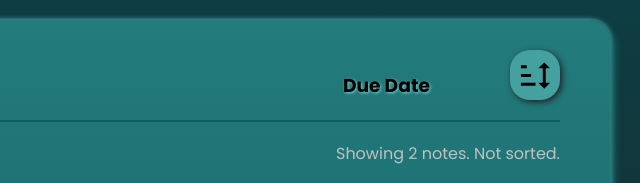
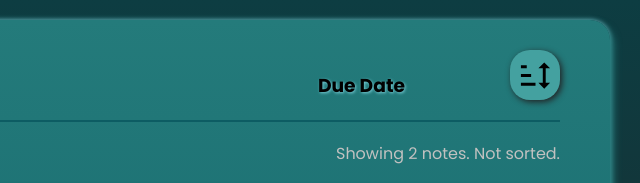
Before and after one commit to See-Monkey/todo, a website built with webpack: page src/index.html in a window 1280 px wide. Shown: the top 183 px of the page, 640-1280 px from the left. Built offline with nearby package versions, Linux system fonts and the light colour scheme.

Commit message:
Fix date validation

```diff
--- a/src/css/style.css
+++ b/src/css/style.css
@@ -239,7 +239,7 @@ input.inputProject:disabled {
 
 .dueDateHeader {
   margin-left: auto;
-  margin-right: 70px;
+  margin-right: 95px;
   text-shadow: 1px 1px 3px var(--blue);
 }
 
--- a/src/js/display.js
+++ b/src/js/display.js
@@ -339,7 +339,6 @@ class Display {
         newDueDate.type = "date";
         newDueDate.classList.add("dueDate");
         newDueDate.classList.add("newDueDate");
-        newDueDate.placeholder = "Due Date";
         newNoteHeader.appendChild(newDueDate);
 
         const newNoteBody = document.createElement("div");
@@ -604,7 +603,7 @@ class Display {
 
         if (newNoteTitle.value === "") {
             alert("Note must have a title.");
-        } else if (newDueDate.vale === "") {
+        } else if (newDueDate.value === "") {
             alert("Note must have a due date.");
         } else {
             const index = this.activeProjectIndex();
```
